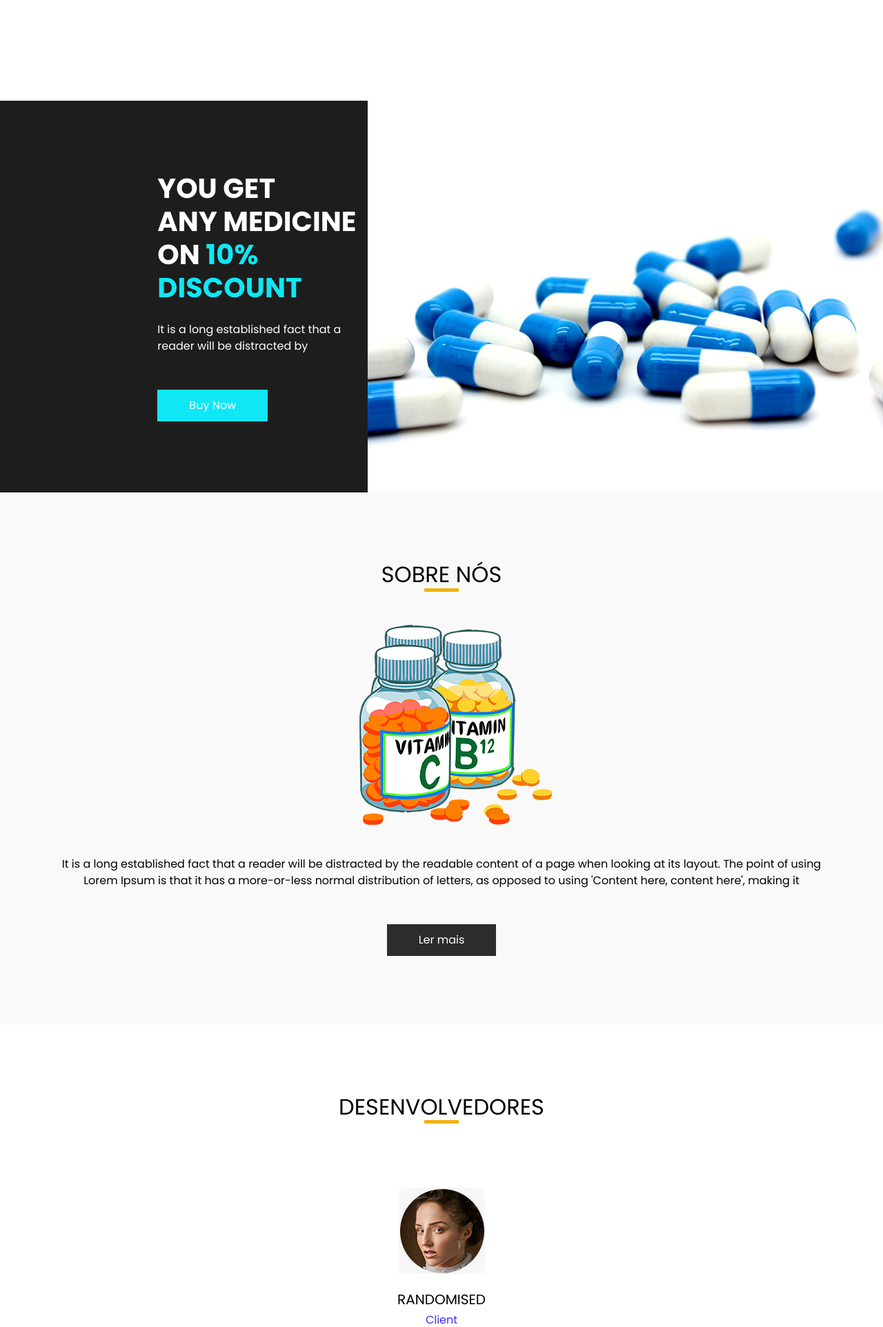
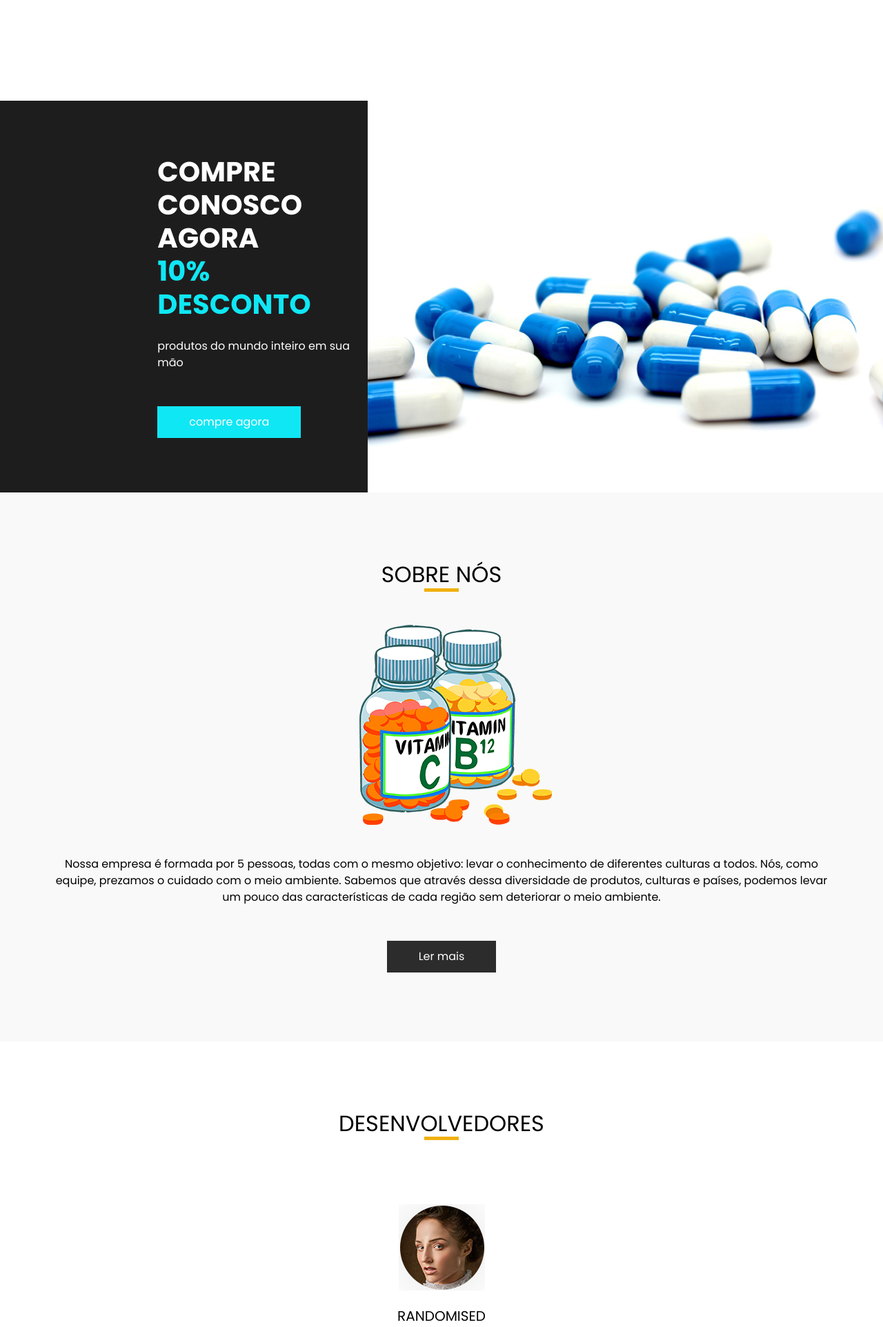
Before and after one commit to senacrs-emti/2022-3M-mercado-cultural, a PHP site: page / in a window 1280 px wide. Shown: the part 1193-3117 px from the top of the page at 69% size. Run offline with PHP 8.4, Linux system fonts and the light colour scheme; data that the repository does not hold is empty; some libraries are stand-ins or nearby versions.

Commit message:
fehborba

```diff
--- a/about.php
+++ b/about.php
@@ -21,9 +21,9 @@ include_once './includes/header.php';
       </div>
       <div class="detail-box">
         <p>
-          It is a long established fact that a reader will be distracted by the readable content of a page when looking
-          at its layout. The point of using Lorem Ipsum is that it has a more-or-less normal distribution of letters, as
-          opposed to using 'Content here, content here', making it
+        Nossa empresa é formada por 5 pessoas, todas com o mesmo objetivo: levar o conhecimento de diferentes
+       culturas a todos. Nós, como equipe, prezamos o cuidado com o meio ambiente. Sabemos que através dessa diversidade de produtos, culturas e países,
+         podemos levar um pouco das características de cada região sem deteriorar o meio ambiente.
         </p>
 
       </div>
--- a/buy.php
+++ b/buy.php
@@ -14,7 +14,7 @@ include_once './includes/header.php';
   <section class="health_section layout_padding">
     <div class="health_carousel-container">
       <h2 class="text-uppercase">
-        Medicine & Health
+        produtos variados
 
       </h2>
       <div class="carousel-wrap layout_padding2">
@@ -280,7 +280,7 @@ include_once './includes/header.php';
     </div>
     <div class="health_carousel-container">
       <h2 class="text-uppercase">
-        Vitamins & Supplements
+        promoção de produtos
 
 
       </h2>
--- a/index.php
+++ b/index.php
@@ -284,20 +284,20 @@ $result = mysqli_query($conn,"SELECT * FROM paises") or die("Erro");
         <div class="col-lg-3 col-md-5 offset-md-2">
           <div class="detail-box">
             <h2>
-              You get <br>
-              any medicine <br>
-              on
+              compre conosco <br>
+              agora <br>
+
               <span>
-                10% discount
+                10% desconto
               </span>
 
             </h2>
             <p>
-              It is a long established fact that a reader will be distracted by
+              produtos do mundo inteiro em sua mão
             </p>
             <div>
               <a href="">
-                Buy Now
+                compre agora
               </a>
             </div>
           </div>
@@ -329,9 +329,9 @@ $result = mysqli_query($conn,"SELECT * FROM paises") or die("Erro");
       </div>
       <div class="detail-box">
         <p>
-          It is a long established fact that a reader will be distracted by the readable content of a page when looking
-          at its layout. The point of using Lorem Ipsum is that it has a more-or-less normal distribution of letters, as
-          opposed to using 'Content here, content here', making it
+        Nossa empresa é formada por 5 pessoas, todas com o mesmo objetivo: levar o conhecimento de diferentes
+        culturas a todos. Nós, como equipe, prezamos o cuidado com o meio ambiente. Sabemos que através dessa diversidade de produtos, culturas e países,
+         podemos levar um pouco das características de cada região sem deteriorar o meio ambiente.
         </p>
         <div class="d-flex justify-content-center">
           <a href="">
@@ -380,7 +380,7 @@ include_once './includes/head.php';
                   </h5>
                   <h6>
                     <span>
-                      Client
+                      client
                     </span>
                     <img src="images/quote.png" alt="">
                   </h6>
```
Also changed, not shown: medicine.php (+6 -6 lines), news.php (+8 -8 lines).
